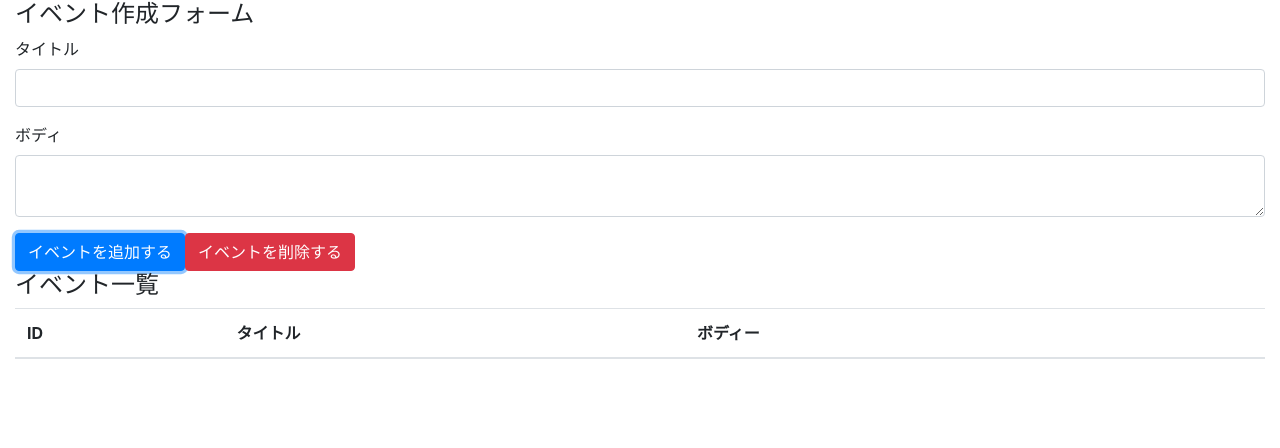
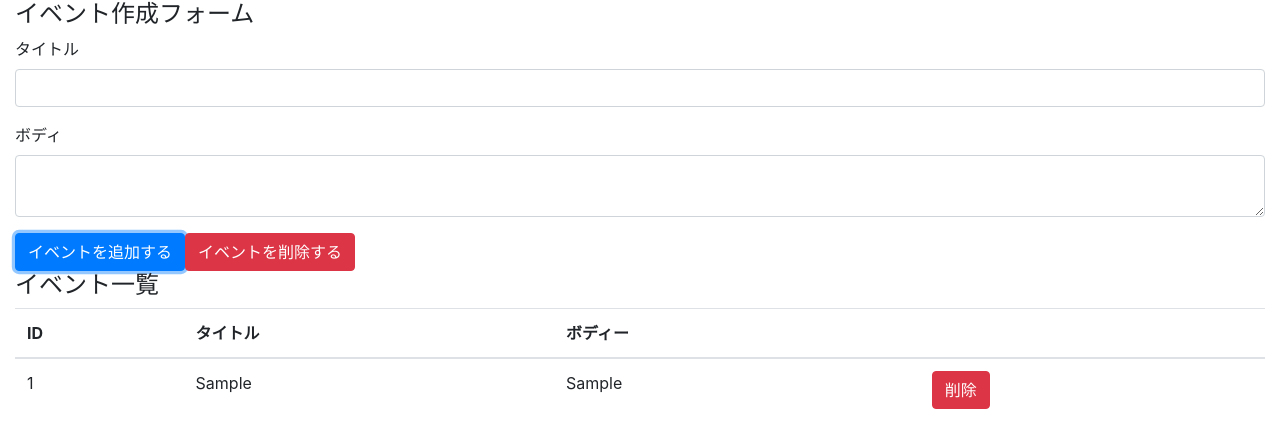
Before and after one commit to saku3/react-hooks-101, a React (Create React App) app: page / in a window 1280 px wide. Both pictures are taken after typing "Sample", "Sample" into the empty fields and a click on the button "イベントを追加する". Shown: the top 448 px of the page. Built offline with nearby package versions, Linux system fonts and the light colour scheme.

Commit message:
display events, refactor and implement remove event button

```diff
--- a/src/components/App.js
+++ b/src/components/App.js
@@ -3,6 +3,7 @@ import React, { useReducer, useState } from 'react';
 import 'bootstrap/dist/css/bootstrap.min.css';
 
 import reducer from '../reducers';
+import Event from './Event';
 
 const App = () => {
   const [state, dispatch] = useReducer(reducer, []);
@@ -47,7 +48,11 @@ const App = () => {
             <th></th>
           </tr>
         </thead>
-        <tbody></tbody>
+        <tbody>
+          {state.map((event, index) => (
+            <Event key={index} event={event} dispatch={dispatch} />
+          ))}
+        </tbody>
       </table>
     </div>
   );
--- /dev/null
+++ b/src/components/Event.js
@@ -0,0 +1,24 @@
+import React from 'react';
+const Event = ({ dispatch, event }) => {
+  const id = event.id;
+  const handleClickDeleteButton = () => {
+    dispatch({
+      type: 'DELETE_EVENT',
+      id
+    });
+  };
+  return (
+    <tr>
+      <td>{id}</td>
+      <td>{event.title}</td>
+      <td>{event.body}</td>
+      <td>
+        <button className="btn btn-danger" onClick={handleClickDeleteButton}>
+          削除
+        </button>
+      </td>
+    </tr>
+  );
+};
+
+export default Event;
--- a/src/reducers/index.js
+++ b/src/reducers/index.js
@@ -6,7 +6,7 @@ const events = (state = [], action) => {
       const id = length === 0 ? 1 : state[length - 1].id + 1;
       return [...state, { id, ...event }];
     case 'DELETE_EVENT':
-      return state;
+      return state.filter(event => event.id !== action.id);
     case 'DELETE_ALL_EVENTS':
       return [];
     default:
```
